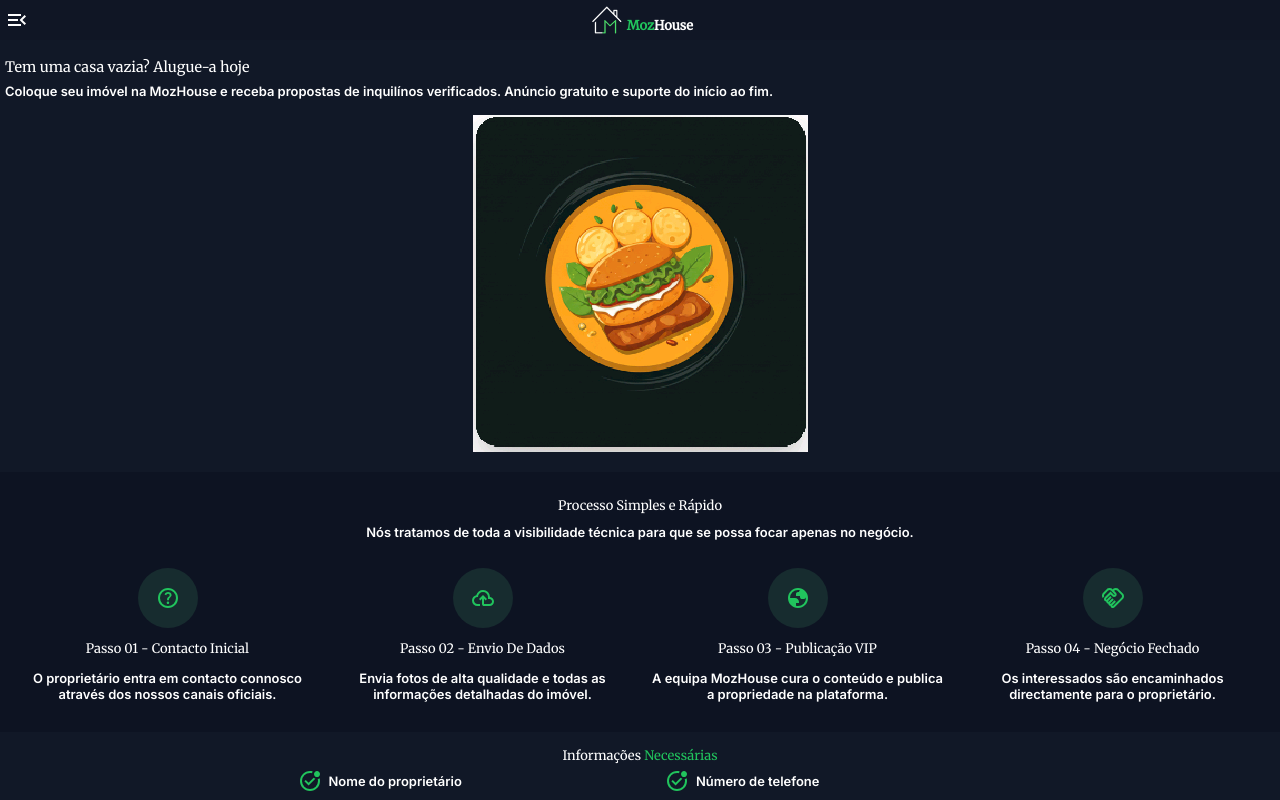
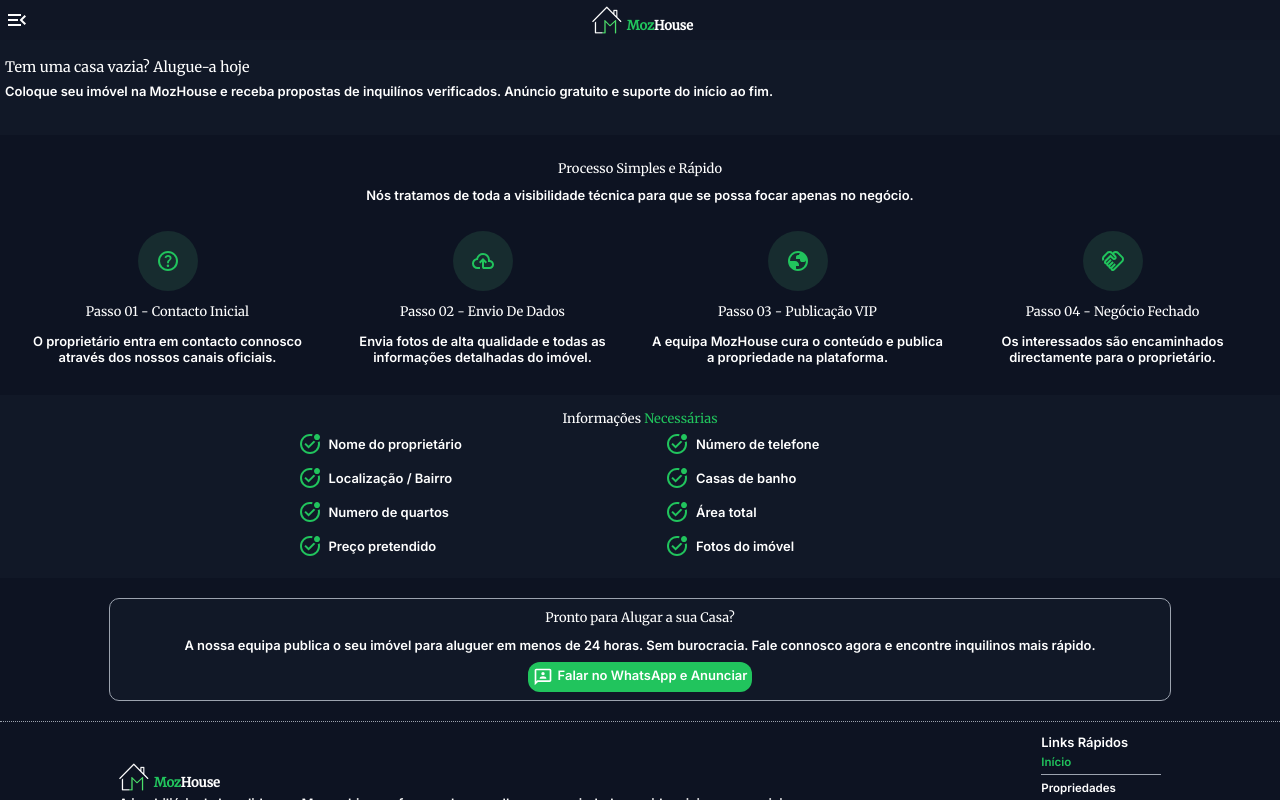
Before and after one commit to benesses-zacarias-daniel/mozhouse, a React (Vite) app: page /anunciar in a window 1280 px wide. Built offline with nearby package versions, Linux system fonts and the light colour scheme.

Commit message:
Ajuste na Área Anunciar

```diff
--- a/src/components/pages/Anunciar.jsx
+++ b/src/components/pages/Anunciar.jsx
@@ -12,7 +12,6 @@
 import Check from "../assets/check.svg";
 import PedidoMozHouse from "../cards/PedidoMozHouse";
 import Button from "../botaos/Button";
-import IconeCasa from "/img/img.png";
 
 const Anunciar = () => {
     const numero = "258 87 726 7456";
@@ -48,7 +47,7 @@
 
     return (
         <section className={style.area_anunciar}>
-            <Hero titulo={"Tem uma casa vazia? Alugue-a hoje"} mens={"Coloque seu imóvel na MozHouse e receba propostas de inquilínos verificados. Anúncio gratuito e suporte do início ao fim."} temImg={true} srcImg={IconeCasa} altImg={"Casa supor Luxos"} />
+            <Hero titulo={"Tem uma casa vazia? Alugue-a hoje"} mens={"Coloque seu imóvel na MozHouse e receba propostas de inquilínos verificados. Anúncio gratuito e suporte do início ao fim."} temImg={true} />
             <PassosMozHouse titulo={"Processo Simples e Rápido"} classeAreaGeral={style.area_geral_processo} minInfo={"Nós tratamos de toda a visibilidade técnica para que se possa focar apenas no negócio."} dadosPedido={DadosAnuciar} />
             <div className={style.area_infos}>
                 <div className={style.info_area}>
```
Also changed, not shown: public/img/img.png (deleted).
